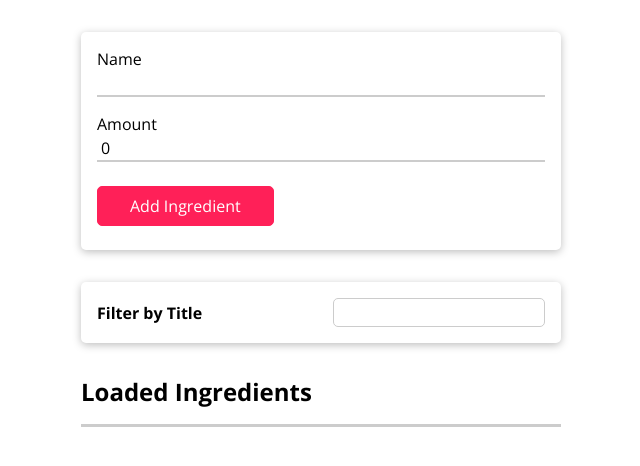
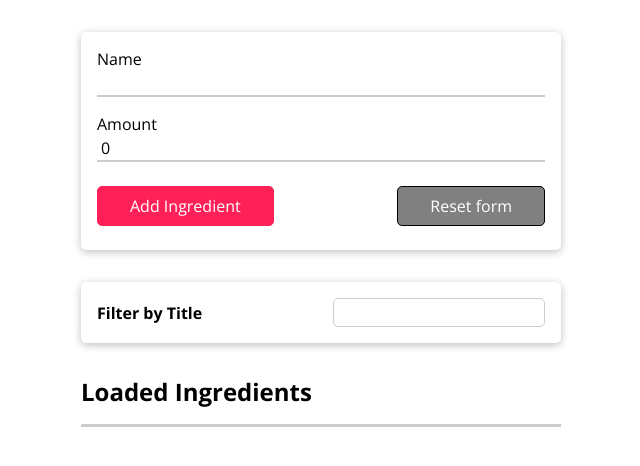
Before and after one commit to masahiroendo/react-section-28-hooks, a React (Create React App) app: page / in a window 1280 px wide. Shown: the top 466 px of the page, without its empty margins (319-959 px from the left). Built offline with nearby package versions, Linux system fonts and the light colour scheme.

Commit message:
add reset button
TODO: implement onClick behavior.

```diff
--- a/src/components/Ingredients/IngredientForm.css
+++ b/src/components/Ingredients/IngredientForm.css
@@ -28,3 +28,8 @@
   justify-content: space-between;
   align-items: center;
 }
+
+.reset {
+  border: 1px solid black;
+  background-color: grey;
+}
--- a/src/components/Ingredients/IngredientForm.js
+++ b/src/components/Ingredients/IngredientForm.js
@@ -44,6 +44,7 @@ const IngredientForm = React.memo((props) => {
           </div>
           <div className="ingredient-form__actions">
             <button type="submit">Add Ingredient</button>
+            <button className="reset">Reset form</button>
           </div>
         </form>
       </Card>
```
